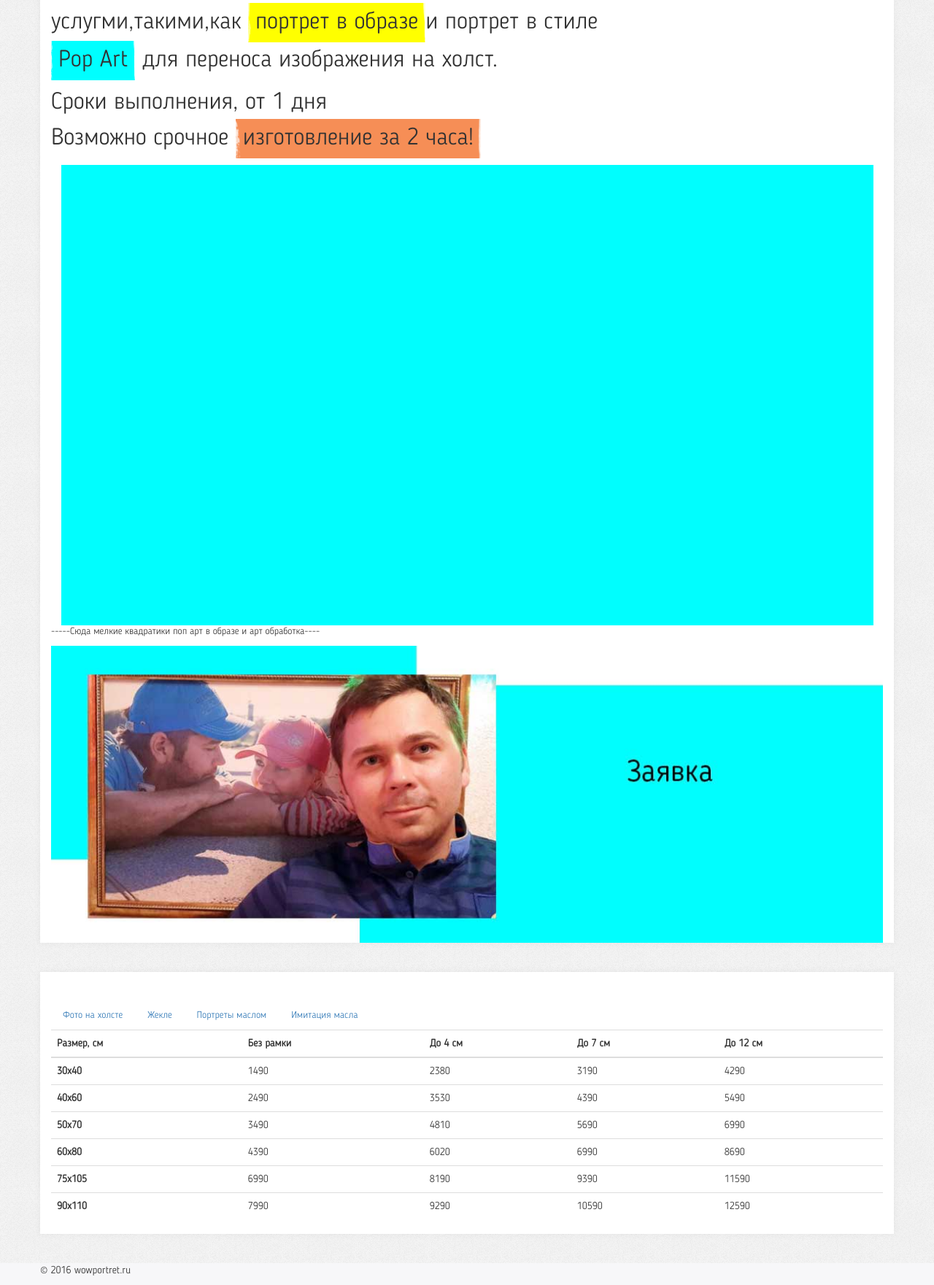
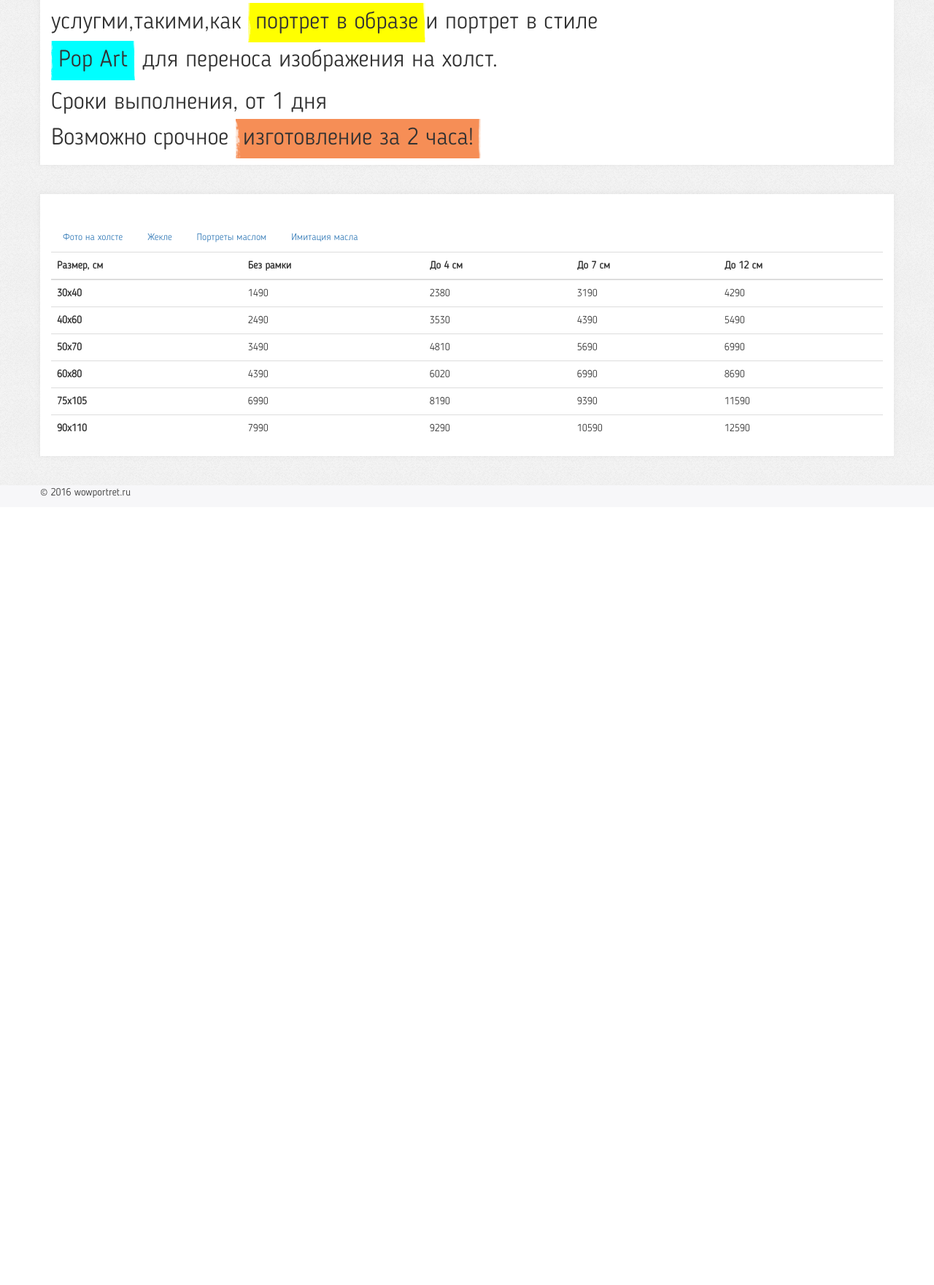
Before and after one commit to JekaDeka/portrethit, a Django app: template wowportret/templates/wowportret/holst.html in a window 1280 px wide. Shown: the part 2264-4025 px from the top of the page at 73% size. After the commit the page ends 2946 px from the top, so only its background shows below. Run offline with Django 3.2, Linux system fonts and the light colour scheme; the template is opened without the code that fills it, so the values that code supplies are empty; some libraries are stand-ins or nearby versions.

Commit message:
portrethit

```diff
--- a/application/urls.py
+++ b/application/urls.py
@@ -16,8 +16,11 @@ Including another URLconf
 from django.conf.urls import include, url
 from django.contrib import admin
 
+admin.autodiscover()
+
 urlpatterns = [
     url(r'^admin/', admin.site.urls),
     #url(r'', include('portrethit.urls')),
     url(r'', include('wowportret.urls')),
+    url(r'^photologue/', include('photologue.urls', namespace='photologue')),
 ]
--- a/wowportret/templates/wowportret/base.html
+++ b/wowportret/templates/wowportret/base.html
@@ -5,9 +5,10 @@
         <meta charset="utf-8">
         <meta name="viewport" content="width=device-width, initial-scale=1, shrink-to-fit=no">
         <meta http-equiv="x-ua-compatible" content="ie=edge">
-        <title>Document</title>
+        <title>wowportret.ru</title>
 
         <link rel="stylesheet" href="{% static 'css/bootstrap.min.css' %}">
+        <link rel="shortcut icon" type="image/png" href="http://realfavicongenerator.net/demo_favicon_sample.png"/>
 
         <!-- Custom fonts -->
         <link href="{% static 'fonts/BloggerSans/BloggerSans.css' %}" rel="stylesheet">
--- a/wowportret/templates/wowportret/classic.html
+++ b/wowportret/templates/wowportret/classic.html
@@ -68,19 +68,17 @@
                 <img class="img-responsive img-full-width hvr-glow" src="{% static 'img/content/classic/art4.jpg' %}" alt="">
             </div>
         </div>
-        <div class="row mt text-xs-center">
+<!--         <div class="row mt text-xs-center">
             <div class="col-xs-12">
-                <!-- Сделать цены -->
                 <img class="img-responsive img-full-width" src="{% static 'img/content/classic/art5.jpg' %}" alt="">
             </div>
         </div>
 
         <div class="row text-xs-center">
             <div class="col-xs-12">
-                <!-- Сделать цены -->
                 <img class="img-responsive img-center" src="{% static 'img/content/classic/art6.jpg' %}" alt="">
             </div>
-        </div>
+        </div> -->
 
         </div>
 {% endblock content %}
--- a/wowportret/templates/wowportret/holst.html
+++ b/wowportret/templates/wowportret/holst.html
@@ -75,15 +75,15 @@
                 </p>
             </div>
         </div>
-        <div class="row">
+<!--         <div class="row">
             <div class="col-xs-12">
                 <img class="img-responsive img-full-width" src="{% static 'img/content/holst/art3.jpg' %}" alt="">
             </div>
-        </div>
-        <div class="row">
+        </div> -->
+        <!-- <div class="row">
             <div class="col-xs-12">
                 <p class="text-back">
-                    -----Сюда мелкие квадратики поп арт в образе и арт обработка----
+                    -Сюда мелкие квадратики поп арт в образе и арт обработка
                 </p>
             </div>
         </div>
@@ -91,7 +91,7 @@
             <div class="col-xs-12">
                 <img class="img-responsive img-full-width" src="{% static 'img/content/holst/art4.jpg' %}" alt="">
             </div>
-        </div>
+        </div> -->
 
         </div>
 
--- a/wowportret/templates/wowportret/maslo.html
+++ b/wowportret/templates/wowportret/maslo.html
@@ -139,14 +139,14 @@
                 <button type="button" class="btn btn-want hvr-bounce-to-right">Хочу также</button>
             </div>
         </div>
-        <div class="row mt">
+<!--         <div class="row mt">
             <div class="col-md-offset-1 col-md-10 col-xs-12 text-xs-center mt">
                 <p class="text-back"> Таблица с ценами </p>
                 <img class="img-responsive img-center-test hvr-glow" src="{% static 'img/content/maslo/art9.jpg' %}" alt="">
 
 
             </div>
-        </div>
+        </div> -->
 <!--         <div class="row mt">
             <div class="col-xs-12 text-xs-center">
                                 <p class="text-back"> Пропись маслом,
--- a/wowportret/templates/wowportret/pmaslo.html
+++ b/wowportret/templates/wowportret/pmaslo.html
@@ -66,10 +66,10 @@
                 <img class="img-responsive img-gal" src="{% static 'img/content/pmaslo/woman2.jpg' %}" alt="">
             </div>
         </div>
-        <div class="row">
+<!--         <div class="row">
             <div class="col-xs-12">
                 <img class="img-responsive img-gal" src="{% static 'img/content/pmaslo/art3.jpg' %}" alt="">
             </div>
-        </div>
+        </div> -->
         </div>
 {% endblock content %}
```
Also changed, not shown: photologue/photos/otziv1.jpg (added), photologue/photos/otziv2.jpg (added), 7 other files.
